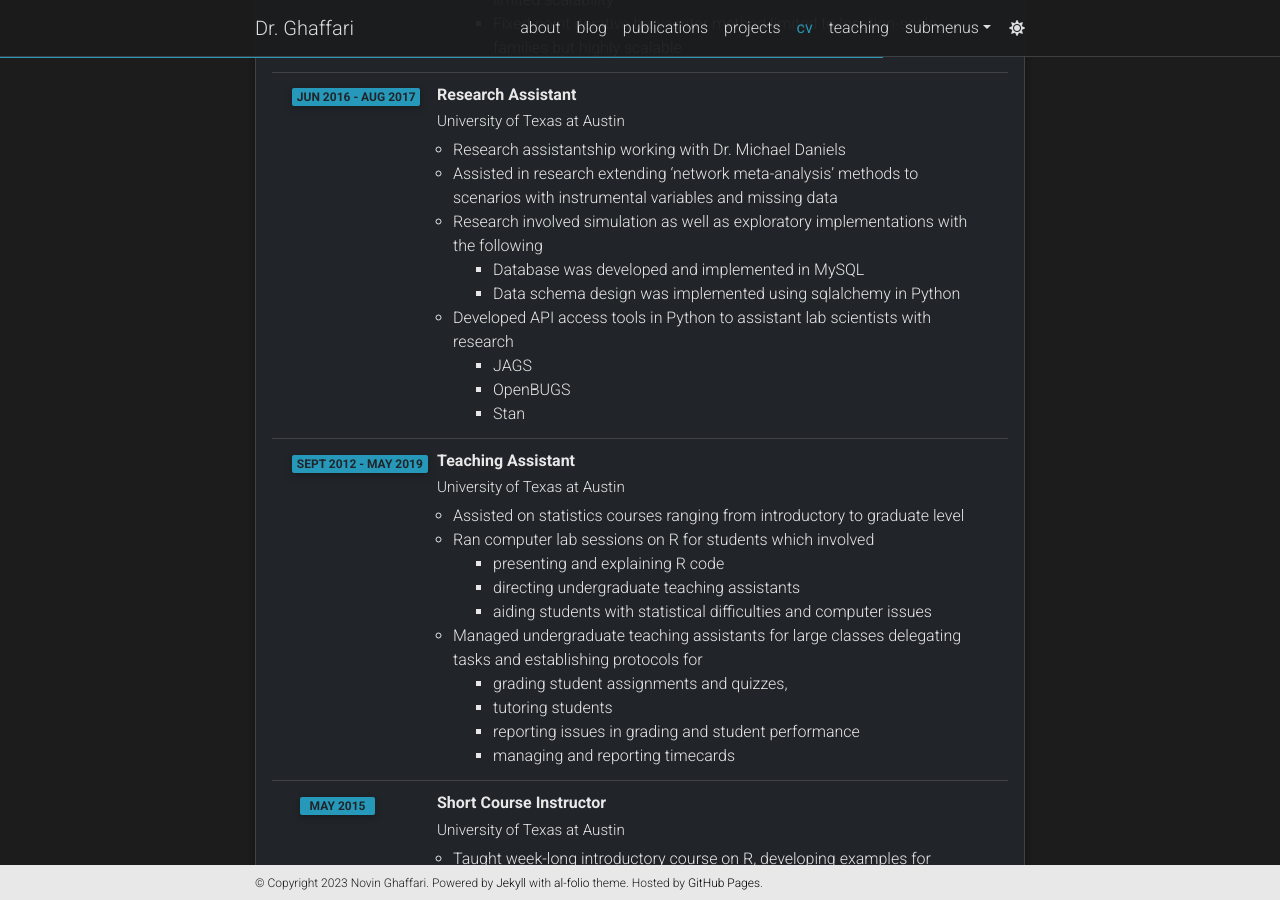
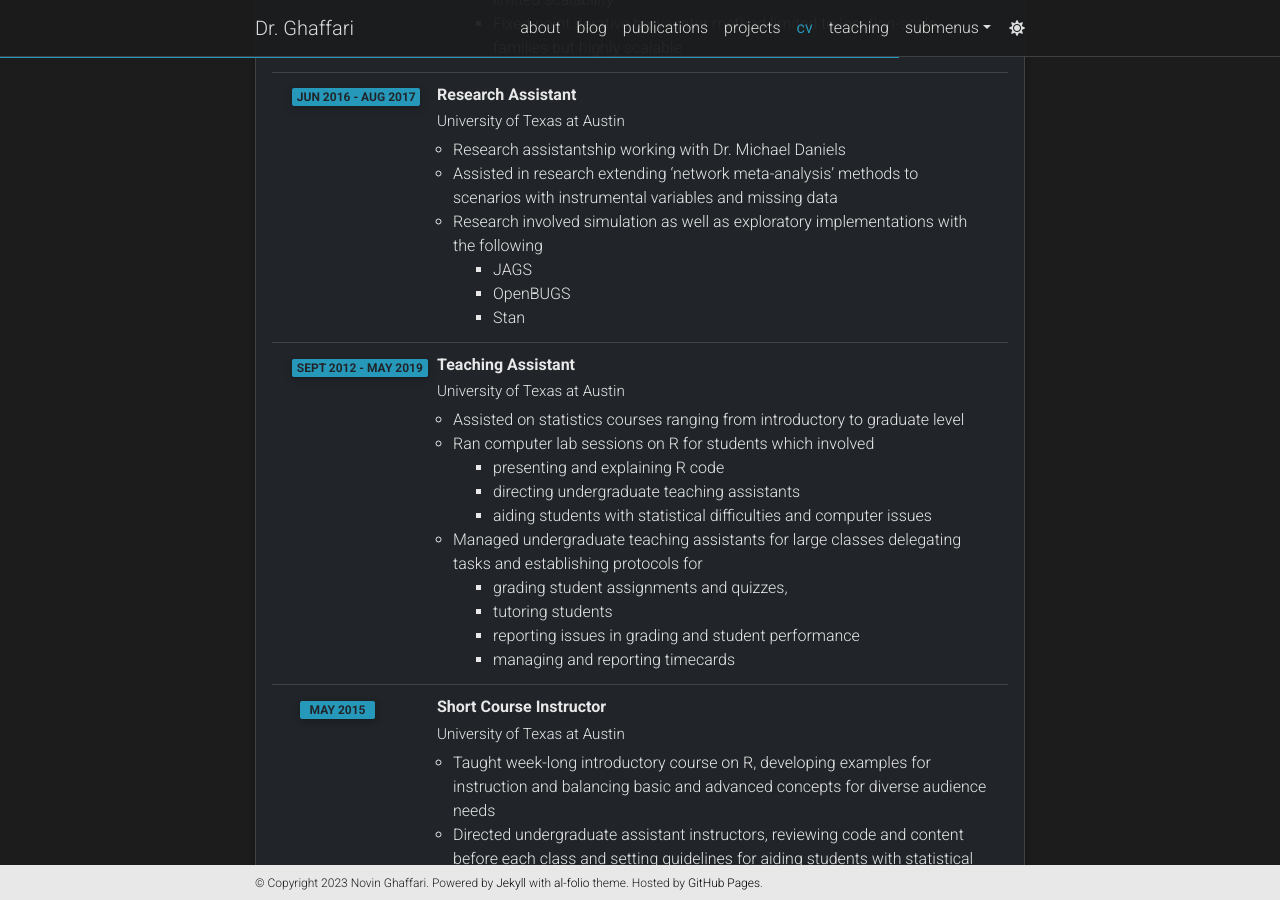
Before and after one commit to nghaffari/nghaffari.github.io, a Jekyll site: the page built from _pages/cv.md, in a window 1280 px wide and 900 px high, scrolled down 3828 px. Built offline with Jekyll 4.4.1, drawn with Linux system fonts in a browser that asks for light colours; comment, search, counter and statistics services are not loaded; a style sheet for code colours, icons or effects is not loaded.

Commit message:
Update cv.yml

```diff
--- a/_data/cv.yml
+++ b/_data/cv.yml
@@ -144,10 +144,6 @@
         - Assisted in research extending ‘network meta-analysis’ methods to scenarios with instrumental variables and missing data
         - title: Research involved simulation as well as exploratory implementations with the following
           contents:
-            - Database was developed and implemented in MySQL
-            - Data schema design was implemented using sqlalchemy in Python
-        - title: Developed API access tools in Python to assistant lab scientists with research
-          contents:
             - JAGS
             - OpenBUGS
             - Stan
```
